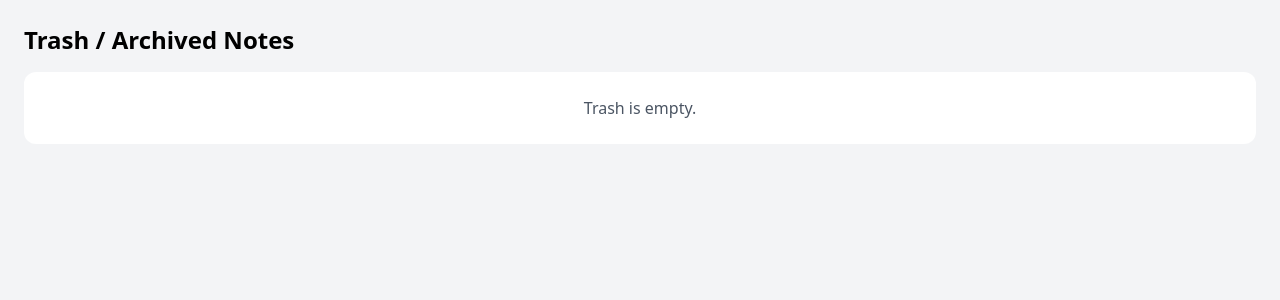
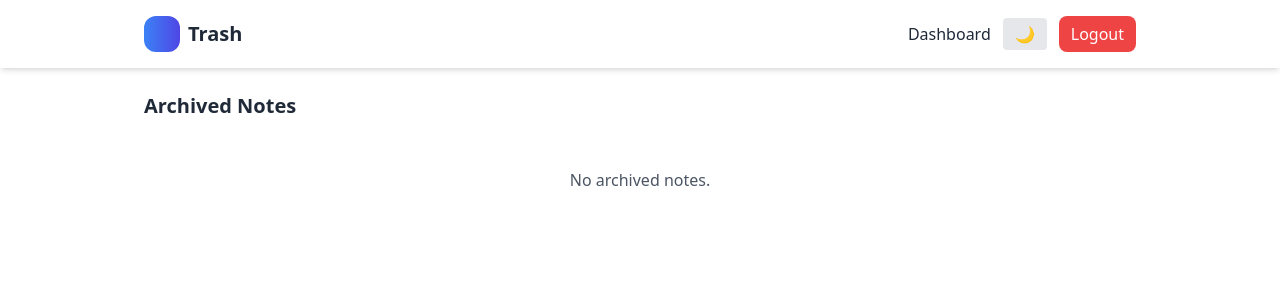
Before and after one commit to absaruzzaman/Minimalistic-Note-Taking-Web-Application, a PHP site: page /trash.php in a window 1280 px wide. Shown: the top 300 px of the page. Run offline with PHP 8.4, Linux system fonts and the light colour scheme; the visitor is signed in with stand-in values (Sample User, id 1); data that the repository does not hold is empty; some libraries are stand-ins or nearby versions.

Commit message:
updated trash.php page

```diff
--- a/trash.php
+++ b/trash.php
@@ -1,50 +1,91 @@
 <?php
 session_start();
 include('db.php');
-
 if(!isset($_SESSION['user_id'])){ header("Location: login.php"); exit; }
 
 $user_id = $_SESSION['user_id'];
+$username = $_SESSION['username'] ?? 'User';
 
-$stmt = $conn->prepare("SELECT * FROM notes WHERE user_id=? AND status='archived' ORDER BY updated_at DESC");
+// Fetch archived notes
+$stmt = $conn->prepare("SELECT id, title, content, category, created_at, updated_at FROM notes WHERE user_id=? AND status='archived' ORDER BY updated_at DESC");
 $stmt->bind_param("i", $user_id);
 $stmt->execute();
 $notes = $stmt->get_result();
 ?>
-
 <!DOCTYPE html>
-<html lang="en">
+<html lang="en" class="">
 <head>
-<meta charset="UTF-8">
-<meta name="viewport" content="width=device-width, initial-scale=1.0">
+<meta charset="UTF-8"/>
+<meta name="viewport" content="width=device-width, initial-scale=1.0"/>
 <title>Trash</title>
 <script src="https://cdn.tailwindcss.com"></script>
+<script> tailwind.config = { darkMode: 'class' } </script>
+<style> html { transition: background-color 0.3s, color 0.3s; } </style>
 </head>
-<body class="bg-gray-100 min-h-screen p-6">
+<body class="bg-white dark:bg-gray-900 text-gray-800 dark:text-gray-200 min-h-screen">
 
-<h2 class="text-2xl font-bold mb-4">Trash / Archived Notes</h2>
+<header class="w-full bg-white/90 dark:bg-gray-800 backdrop-blur-sm shadow-md">
+    <div class="max-w-5xl mx-auto px-4 py-4 flex items-center justify-between">
+        <div class="flex items-center gap-2">
+            <div class="w-9 h-9 rounded-xl bg-gradient-to-r from-blue-500 to-indigo-600"></div>
+            <h1 class="text-lg sm:text-xl font-bold">Trash</h1>
+        </div>
+        <nav class="flex items-center gap-3">
+            <a href="index.php" class="hover:text-indigo-500">Dashboard</a>
+            <button id="dark-toggle" class="px-3 py-1 rounded bg-gray-200 dark:bg-gray-700 text-gray-800 dark:text-gray-200">🌙</button>
+            <a href="logout.php" class="px-3 py-1.5 rounded-lg bg-red-500 hover:bg-red-600 text-white">Logout</a>
+        </nav>
+    </div>
+</header>
+
+<main class="max-w-5xl mx-auto px-4 py-6">
+    <h2 class="text-xl font-semibold mb-4">Archived Notes</h2>
 
     <section class="grid sm:grid-cols-2 lg:grid-cols-3 gap-4">
         <?php if($notes->num_rows === 0): ?>
-  <div class="col-span-full bg-white p-6 rounded-xl text-center text-gray-600">
-    Trash is empty.
+            <div class="col-span-full bg-white/90 dark:bg-gray-800/80 p-8 rounded-2xl text-center text-gray-600 dark:text-gray-300">
+                No archived notes.
             </div>
         <?php endif; ?>
 
         <?php while($n = $notes->fetch_assoc()): ?>
-<div class="bg-white p-5 rounded-xl shadow flex flex-col">
+            <article class="bg-white/90 dark:bg-gray-800/80 rounded-2xl shadow p-5 flex flex-col hover:scale-[1.02] transition-transform">
+                <div class="flex items-start justify-between gap-2">
                     <h3 class="text-lg font-semibold"><?= htmlspecialchars($n['title']) ?></h3>
-  <p class="mt-2 text-gray-700 line-clamp-4"><?= nl2br(htmlspecialchars($n['content'])) ?></p>
-  <div class="mt-4 flex gap-2 flex-wrap">
-    <a href="update_status.php?id=<?= $n['id'] ?>&status=active"
-       class="px-3 py-2 rounded-lg bg-green-500 text-white hover:bg-green-600 transition">Restore</a>
-    <a href="delete_note.php?id=<?= $n['id'] ?>"
-       onclick="return confirm('Delete permanently?')"
-       class="px-3 py-2 rounded-lg bg-red-500 text-white hover:bg-red-600 transition">Delete</a>
+                    <?php if(!empty($n['category'])): ?>
+                        <span class="text-xs px-2 py-1 rounded-full bg-indigo-100 dark:bg-indigo-700 text-indigo-700 dark:text-indigo-100"><?= htmlspecialchars($n['category']) ?></span>
+                    <?php endif; ?>
                 </div>
+                <p class="mt-2 line-clamp-4"><?= nl2br(htmlspecialchars($n['content'])) ?></p>
+                <div class="mt-4 text-xs text-gray-500 dark:text-gray-400">
+                    Created: <?= htmlspecialchars($n['created_at']) ?><?php if($n['updated_at'] && $n['updated_at'] !== $n['created_at']): ?> • Updated: <?= htmlspecialchars($n['updated_at']) ?><?php endif; ?>
                 </div>
+                <div class="mt-4 flex items-center gap-2">
+                    <a href="update_status.php?id=<?= (int)$n['id'] ?>&status=active" class="flex-1 text-center px-3 py-2 rounded-lg bg-green-500 dark:bg-green-600 text-white hover:bg-green-600 dark:hover:bg-green-500 transition">Restore</a>
+                    <a href="delete_note.php?id=<?= (int)$n['id'] ?>" onclick="return confirm('Delete permanently?')" class="flex-1 text-center px-3 py-2 rounded-lg bg-red-500 dark:bg-red-600 text-white hover:bg-red-600 dark:hover:bg-red-700 transition">Delete</a>
+                </div>
+            </article>
         <?php endwhile; ?>
     </section>
+</main>
+
+<script>
+const toggle = document.getElementById('dark-toggle');
+function updateIcon() {
+    if(document.documentElement.classList.contains('dark')){
+        toggle.textContent = '☀️';
+    } else {
+        toggle.textContent = '🌙';
+    }
+}
+toggle.addEventListener('click', () => {
+    document.documentElement.classList.toggle('dark');
+    localStorage.setItem('theme', document.documentElement.classList.contains('dark') ? 'dark' : 'light');
+    updateIcon();
+});
+if(localStorage.getItem('theme') === 'dark'){ document.documentElement.classList.add('dark'); }
+updateIcon();
+</script>
 
 </body>
 </html>
```
Lines whose indentation alone changed are shown as unchanged.
